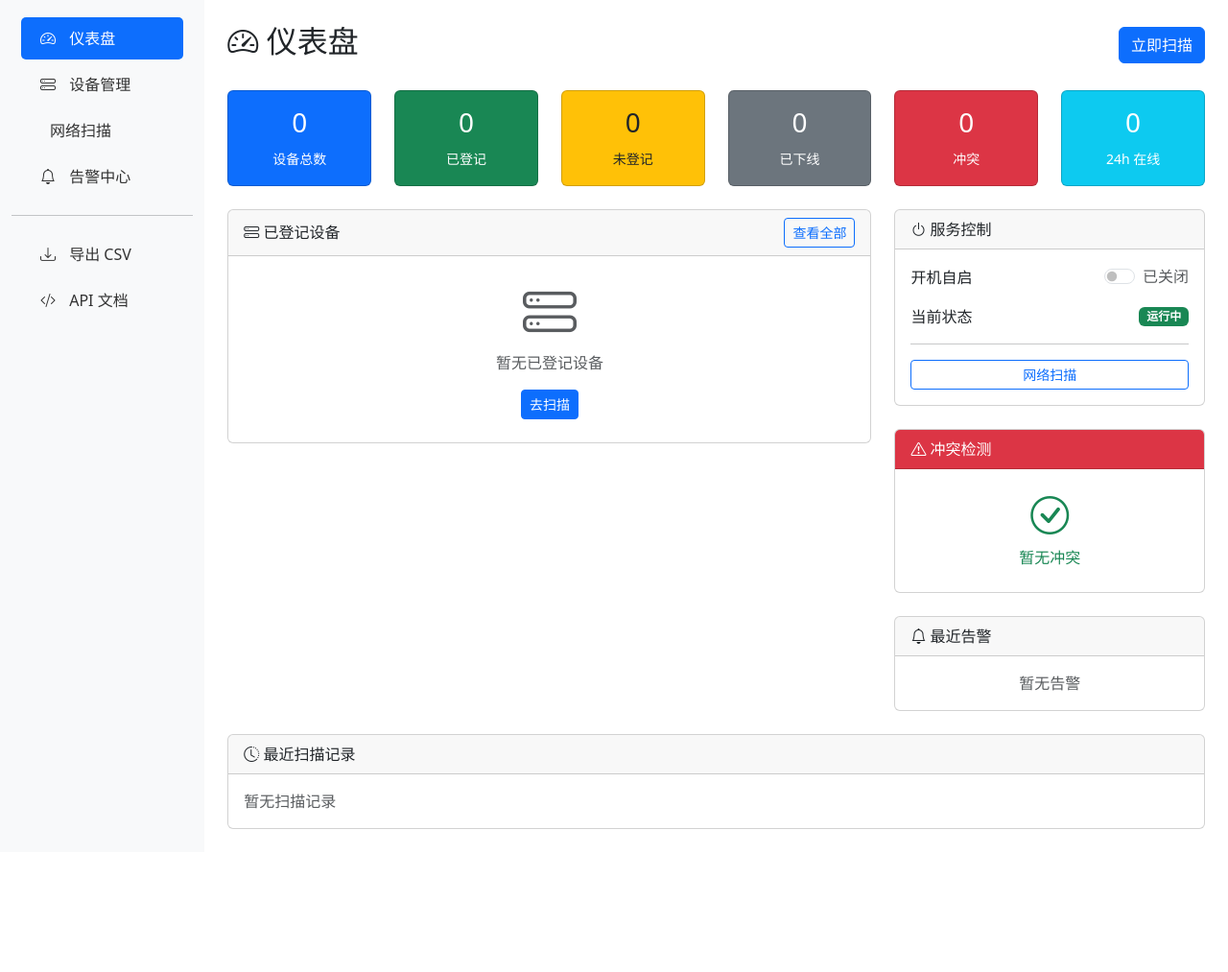
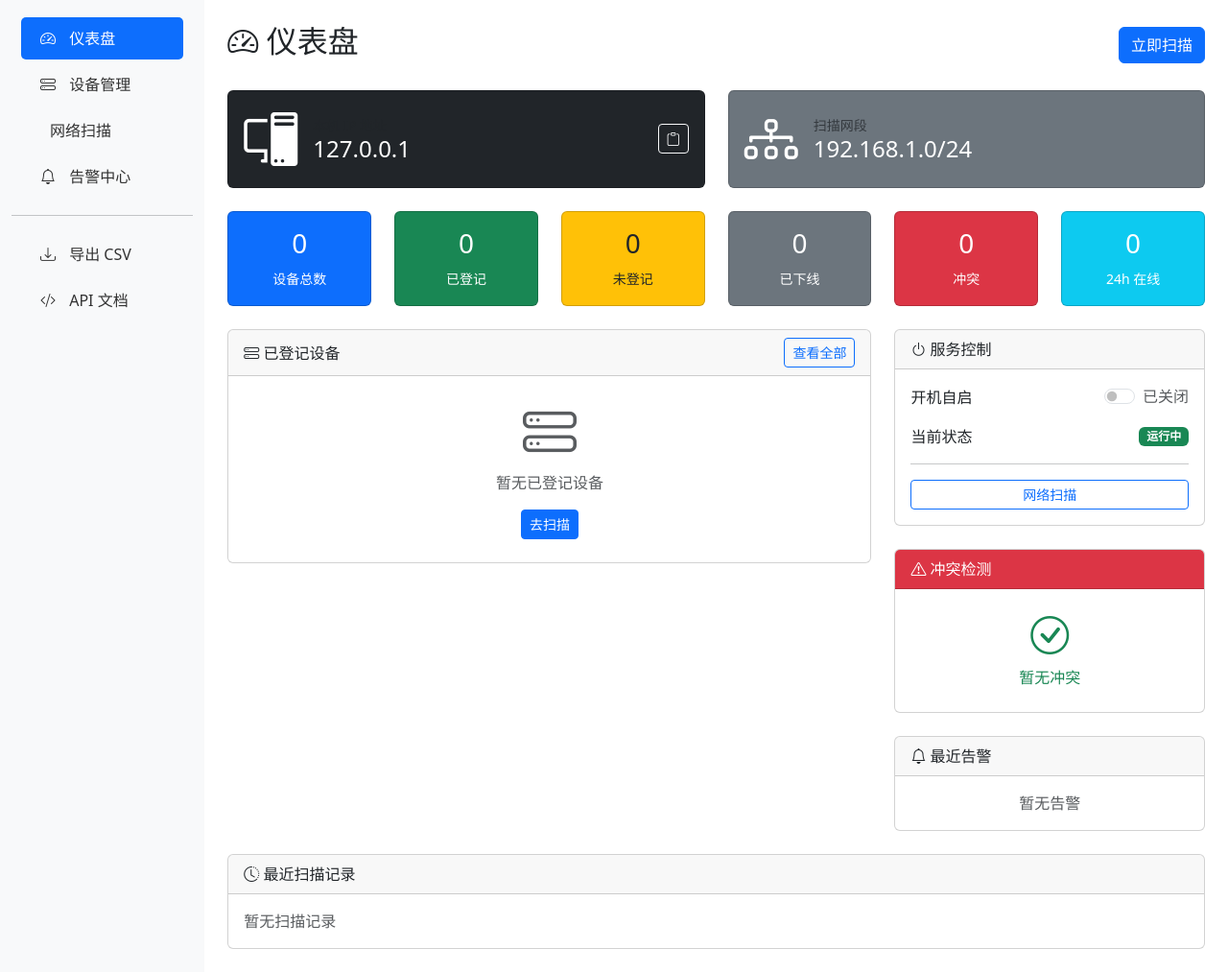
Before and after one commit to CHC-10086/ip_register, a Flask app: page / in a window 1280 px wide. Shown: the part 56-1069 px from the top of the page at 96% size. Before the commit the page ends 920 px from the top, so only its background shows below. Run offline with Flask 3, Linux system fonts and the light colour scheme; data that the repository does not hold is empty.

Commit message:
feat: 仪表盘显示本机 IP 地址

```diff
--- a/routes/views.py
+++ b/routes/views.py
@@ -37,6 +37,9 @@
     # 检查自启状态
     auto_start_enabled = _check_auto_start()
 
+    # 获取本机 IP
+    local_ip = _get_local_ip()
+
     return render_template('index.html',
                            stats=stats,
                            conflicts=conflict_summary,
@@ -44,7 +47,8 @@
                            scan_logs=scan_logs,
                            recent_alerts=alerts,
                            registered_devices=registered_devices[:10],
-                           auto_start_enabled=auto_start_enabled)
+                           auto_start_enabled=auto_start_enabled,
+                           local_ip=local_ip)
 
 
 def _check_auto_start():
@@ -64,6 +68,19 @@
         return True
     except (WindowsError, FileNotFoundError):
         return False
+
+
+def _get_local_ip():
+    """获取本机局域网 IP"""
+    import socket
+    try:
+        s = socket.socket(socket.AF_INET, socket.SOCK_DGRAM)
+        s.connect(('8.8.8.8', 80))
+        ip = s.getsockname()[0]
+        s.close()
+        return ip
+    except Exception:
+        return '127.0.0.1'
 
 
 @views_bp.route('/devices')
--- a/templates/index.html
+++ b/templates/index.html
@@ -9,6 +9,37 @@
         <a href="{{ url_for('views.scan_page') }}" class="btn btn-primary">
             <i class="bi bi-radar"></i> 立即扫描
         </a>
+    </div>
+</div>
+
+<!-- 本机信息 -->
+<div class="row mb-4">
+    <div class="col-md-6">
+        <div class="card bg-dark text-white">
+            <div class="card-body d-flex align-items-center">
+                <i class="bi bi-pc-display display-4 me-3"></i>
+                <div>
+                    <div class="small text-muted">本机 IP 地址</div>
+                    <h4 class="mb-0">{{ local_ip }}</h4>
+                </div>
+                <div class="ms-auto">
+                    <button class="btn btn-sm btn-outline-light" onclick="copyIP()" title="复制 IP">
+                        <i class="bi bi-clipboard"></i>
+                    </button>
+                </div>
+            </div>
+        </div>
+    </div>
+    <div class="col-md-6">
+        <div class="card bg-secondary text-white">
+            <div class="card-body d-flex align-items-center">
+                <i class="bi bi-diagram-3 display-4 me-3"></i>
+                <div>
+                    <div class="small text-muted">扫描网段</div>
+                    <h4 class="mb-0">{{ config.SCAN_SUBNET }}</h4>
+                </div>
+            </div>
+        </div>
     </div>
 </div>
 
@@ -273,6 +304,13 @@
 
 {% block extra_js %}
 <script>
+function copyIP() {
+    var ip = '{{ local_ip }}';
+    navigator.clipboard.writeText(ip).then(function() {
+        alert('已复制: ' + ip);
+    });
+}
+
 function toggleAutoStart(enabled) {
     fetch("{{ url_for('api.toggle_auto_start') }}", {
         method: 'POST',
```
